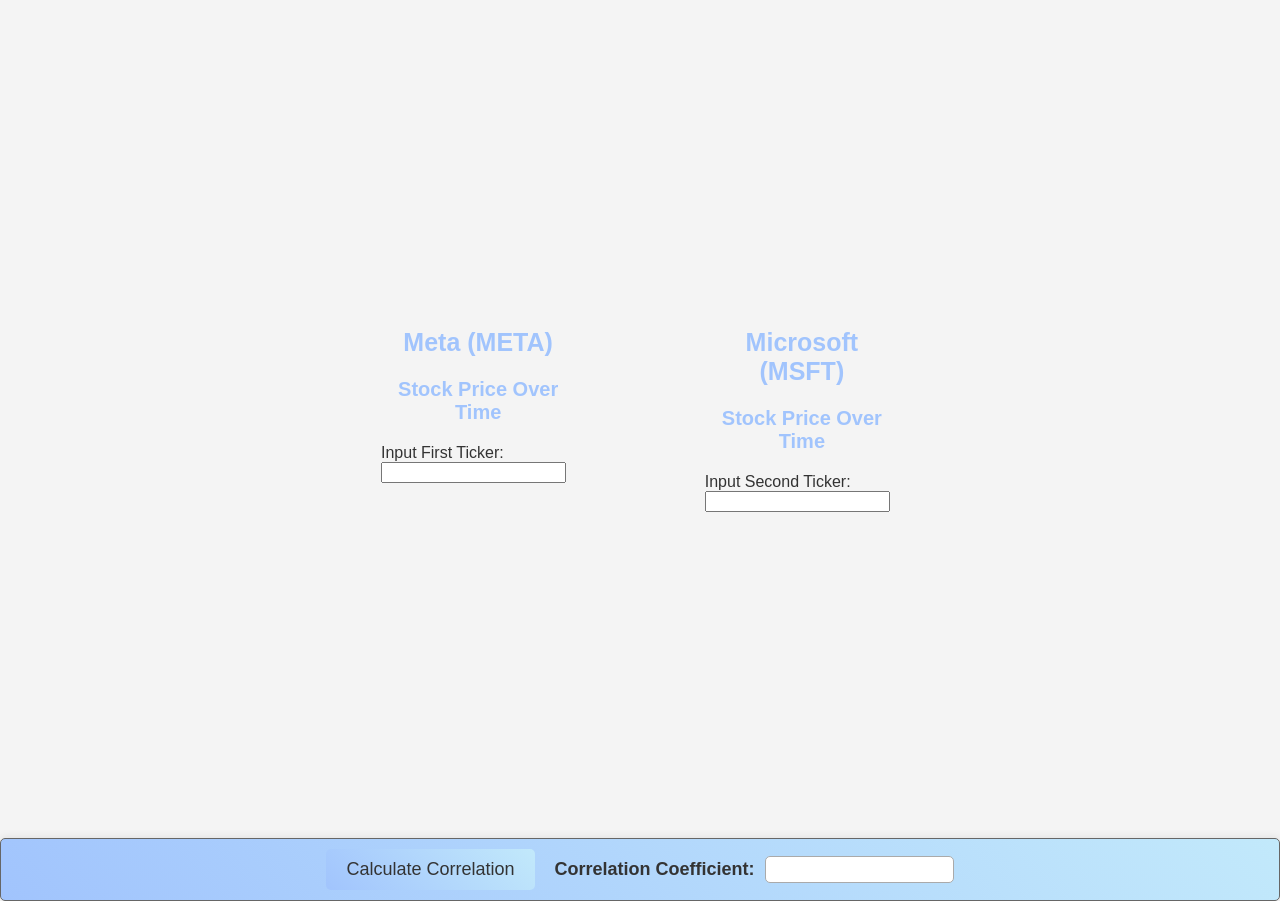
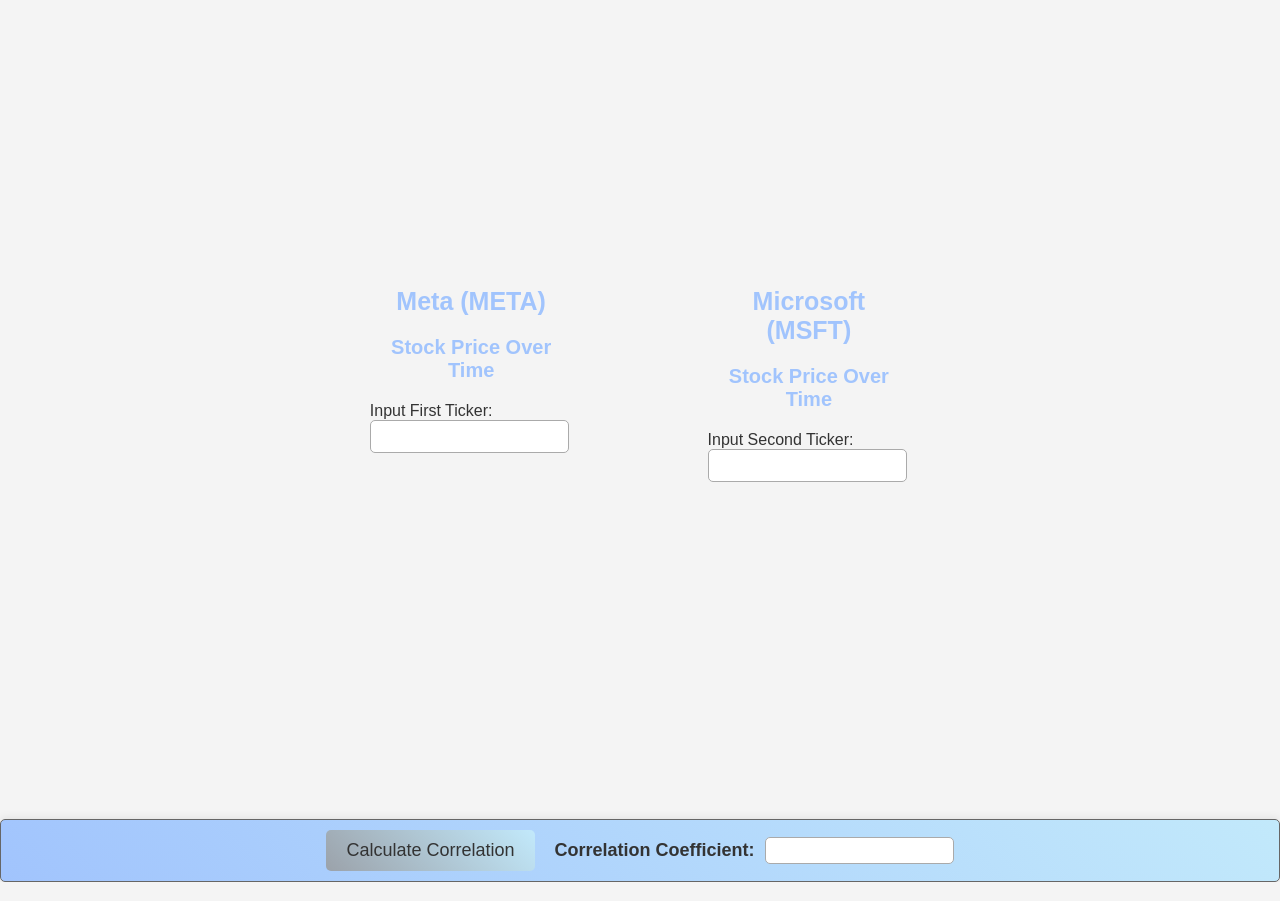
Before and after one commit to AkashPulluru/Asset_Price_Analysis, a website built with webpack: page index.html in a window 1280 px wide. Shown: the part 107-1008 px from the top of the page. Built offline with nearby package versions, Linux system fonts and the light colour scheme.

Commit message:
end of day

```diff
--- a/src/index.scss
+++ b/src/index.scss
@@ -7,6 +7,7 @@
 .flex-item {
     width: 50%;
     margin: 10%;
+    margin-top: 5%;
 }
 
 //Title styling
@@ -21,6 +22,7 @@
     text-align: center;
     font-size: 25px;
     color: #a1c4fd;
+    margin-bottom: 2px;
 }
 
 h3 {
@@ -74,7 +76,7 @@
 }
 
 #calculate-correlation {
-    background: linear-gradient(45deg, #a1c4fd, #c2e9fb);
+    background: linear-gradient(45deg, #9ba2aa, #c2e9fb);
     color: #333;
     padding: 10px 20px;
     margin-right: 20px;
@@ -118,3 +120,19 @@
     stroke: #666;
     shape-rendering: crispEdges;
 }
+
+//Input Styling
+
+input[type="text"] {
+    padding: 8px 10px;
+    border: 1px solid #aaa;
+    border-radius: 5px;
+    transition: transform 0.3s, box-shadow 0.3s, border-color 0.3s;
+}
+
+input[type="text"]:focus {
+    transform: scale(1.05);
+    box-shadow: 0 0 10px rgba(0, 0, 0, 0.2);
+    border-color: #7151c1;
+    outline: none;
+}
```
Also changed, not shown: README.md, dist/main.css, 1 other file.
